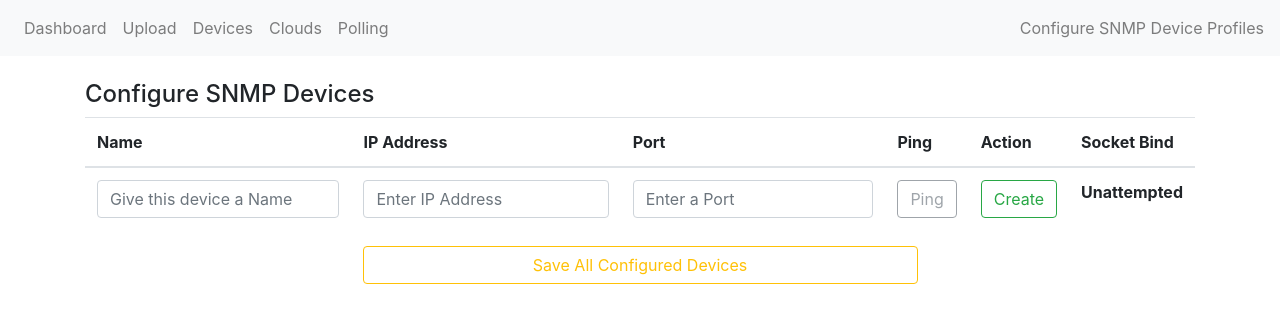
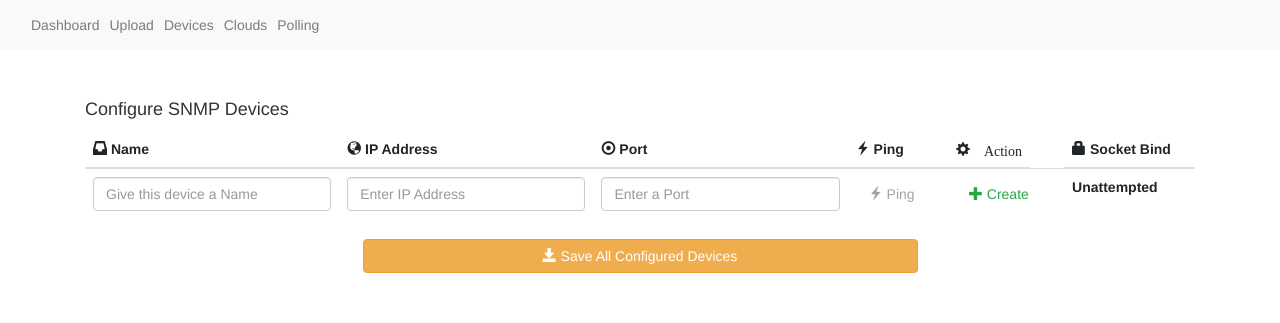
Before and after one commit to jeremyqzt/SNMPtoMqtt, a Flask app: page /saveDev in a window 1280 px wide. Shown: the top 323 px of the page. Run offline with Flask 2, Linux system fonts and the light colour scheme; the visitor is signed in with stand-in values (Sample User, id 1); data that the repository does not hold is empty; some libraries are stand-ins or nearby versions.

Commit message:
some glyphcons...

```diff
--- a/server.py
+++ b/server.py
@@ -250,6 +250,13 @@ def pingDev():
       else:
             return json.dumps({'success':False}), 200, {'ContentType':'application/json'}
 
+@app.route('/dash', methods=['GET'])
+def dashboard():
+   if not session.get('logged_in'):
+      return render_template('login.html')
+
+   return render_template('dash.html')
+
 
 
 @app.route('/login', methods=['POST'])
--- a/templates/devices.html
+++ b/templates/devices.html
@@ -25,9 +25,6 @@
             <a class="nav-link" href="/saveCoordinates">Polling</a>
 
         </ul>
-        <span class="navbar-text">
-          Configure SNMP Device Profiles
-        </span>
       </div>
     </nav>
 
@@ -37,12 +34,12 @@
         <table class="table">
           <thead>
             <tr>
-              <th scope="col">Name</th>
-              <th scope="col">IP Address</th>
-              <th scope="col">Port</th>
-              <th scope="col">Ping</th>
-              <th scope="col">Action</th>
-              <th scope="col">Socket Bind</th>
+              <th scope="col"> <span class="glyphicon glyphicon-inbox"></span> Name</th>
+              <th scope="col"><span class="glyphicon glyphicon-globe"></span> IP Address</th>
+              <th scope="col"><span class="glyphicon glyphicon-record"></span> Port</th>
+              <th scope="col"><span class="glyphicon glyphicon-flash"></span> Ping</th>
+              <th scope="col" <span class="glyphicon glyphicon-cog"></span> Action</th>
+              <th scope="col"> <span class="glyphicon glyphicon-lock"></span> Socket Bind</th>
 
             </tr>
           </thead>
@@ -51,8 +48,8 @@
               <td> <input type="text" id="devName" class="form-control" placeholder="Give this device a Name"></td>
               <td> <input type="text" id="devIp" class="form-control" placeholder="Enter IP Address"></td>
               <td> <input type="text" id="devPort" class="form-control" placeholder="Enter a Port"></td>
-              <th><button type="button" class="btn btn-outline-secondary" disabled>Ping</button></th>
-              <th><button type="button" id="addDev" class="btn btn-outline-success">Create</button></th>
+              <th><button type="button" class="btn btn-outline-secondary" disabled> <span class="glyphicon glyphicon-flash"></span>  Ping</button></th>
+              <th><button type="button" id="addDev" class="btn btn-outline-success"> <span class="glyphicon glyphicon-plus"></span>  Create</button></th>
               <th>Unattempted</th>
             </tr>
 
@@ -62,9 +59,9 @@
                   <td>{{ x.name }} </td>
                   <td>{{ x.addr }}</td>
                   <td>{{ x.port }} </td>
-                  <td><button type="button" onclick="ping(this, '{{ x.addr }}' , '{{ x.port }}')" id="ping" class="btn btn-outline-warning">Ping</button></td>
+                  <td><button type="button" onclick="ping(this, '{{ x.addr }}' , '{{ x.port }}')" id="ping" class="btn btn-outline-warning"> <span class="glyphicon glyphicon-flash"></span>  Ping</button></td>
 
-                  <td><button onclick="deleteMe(this)" class="btn btn-outline-danger" type="button">Delete</button></td>
+                  <td><button onclick="deleteMe(this)" class="btn btn-outline-danger" type="button"> <span class="glyphicon glyphicon-minus"></span>  Delete</button></td>
                   <td id="ping{{ x.addr }}-{{ x.port }}">Unattempted</td>
               </tr>
             {% endfor %}
@@ -76,7 +73,7 @@
     <div class="container">
       <div class="row">
         <div class="col text-center">
-            <button type="button" class="btn btn-outline-warning float-center col-6" id="saveCfg">Save All Configured Devices</button>
+            <button type="button" class="btn btn-warning float-center col-6" id="saveCfg"> <span class="glyphicon glyphicon-save"></span>  Save All Configured Devices</button>
             </div>
         </div>
     </div>
@@ -110,6 +107,7 @@
     <script src="https://code.jquery.com/jquery-3.3.1.min.js"></script>
     <script src="https://cdnjs.cloudflare.com/ajax/libs/popper.js/1.14.7/umd/popper.min.js" integrity="sha384-UO2eT0CpHqdSJQ6hJty5KVphtPhzWj9WO1clHTMGa3JDZwrnQq4sF86dIHNDz0W1" crossorigin="anonymous"></script>
     <script src="https://stackpath.bootstrapcdn.com/bootstrap/4.3.1/js/bootstrap.min.js" integrity="sha384-JjSmVgyd0p3pXB1rRibZUAYoIIy6OrQ6VrjIEaFf/nJGzIxFDsf4x0xIM+B07jRM" crossorigin="anonymous"></script>
+        <link rel="stylesheet" href="https://maxcdn.bootstrapcdn.com/bootstrap/3.3.7/css/bootstrap.min.css">
 
     <script>
 
@@ -151,7 +149,7 @@
                 url: '/saveDev',
                 data: JSON.stringify(objCfg),
                 success: function (data) {
-                    $("#saveCfg").removeClass("btn-outline-warning");
+                    $("#saveCfg").removeClass("btn-warning");
                     $("#saveCfg").addClass("btn-success");
                     $("#successContent").html("All Configuration Successfully Saved.");
                     $('#succ').toast('show');
@@ -200,7 +198,7 @@
             }
 
 
-            table.append('<tr id=' + ip + 'a' + port + '><td>' + devName + '</td><td>' + ip + ' </td><td>' + port + ' </td><td><button type="button" onclick="ping(this,' + "'" + ip + "'" + ",'" + port + "'" + ')" id="ping" class="btn btn-outline-warning">Ping</button></td><td><button onclick="deleteMe(this)" class="btn btn-outline-danger" type="button">Delete</button></td><td id="ping'+ip+'-'+port+'">Unattempted</td></tr>');
+            table.append('<tr id=' + ip + 'a' + port + '><td>' + devName + '</td><td>' + ip + ' </td><td>' + port + ' </td><td><button type="button" onclick="ping(this,' + "'" + ip + "'" + ",'" + port + "'" + ')" id="ping" class="btn btn-outline-warning"> <span class="glyphicon glyphicon-flash"></span> Ping</button></td><td><button onclick="deleteMe(this)" class="btn btn-outline-danger" type="button"><span class="glyphicon glyphicon-minus"></span> Delete</button></td><td id="ping'+ip+'-'+port+'">Unattempted</td></tr>');
             $("#saveCfg").addClass("btn-outline-warning");
             $("#saveCfg").removeClass("btn-success");
 
```
Also changed, not shown: templates/upload.html (+4 -6 lines).
